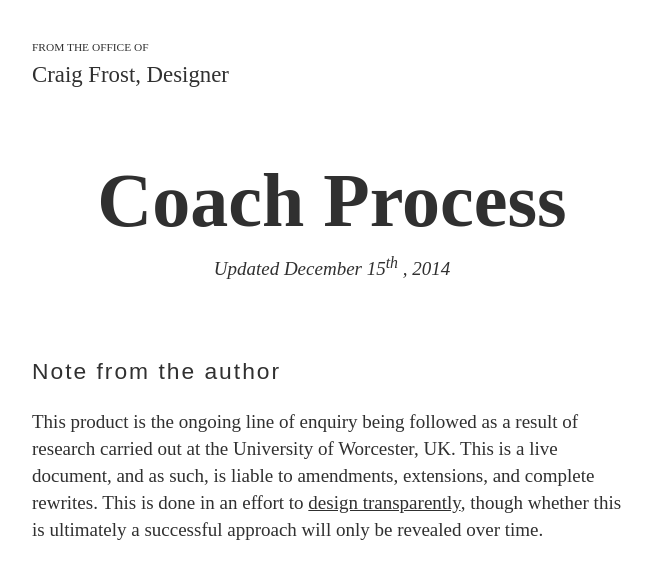
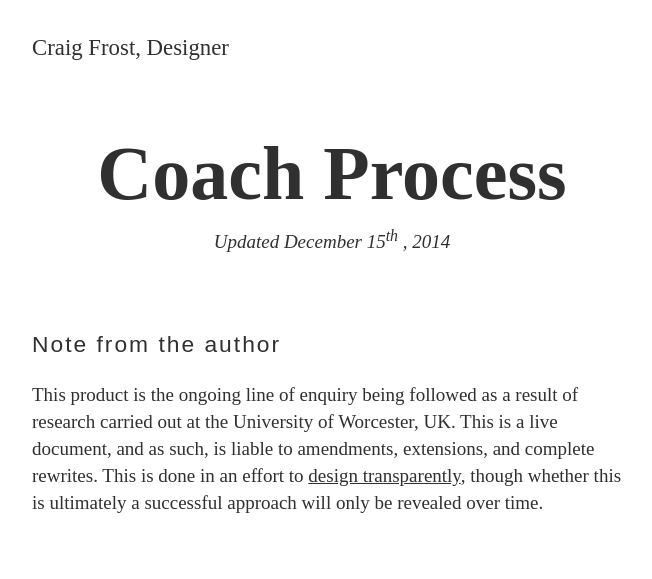
Before and after one commit to craigthomasfrost/cfdesigner.github.io, a Jekyll site: the page built from coach/index.md, in a window 1280 px wide. Shown: the top 579 px of the page, without its empty margins (308-960 px from the left). Built offline with Jekyll 4.4.1, drawn with Linux system fonts in a browser that asks for light colours; nearby versions of some CDN libraries; Markdown is read by kramdown in place of the engine named in the settings.

Commit message:
Update head.html

```diff
--- a/_includes/head.html
+++ b/_includes/head.html
@@ -19,5 +19,4 @@
     </script>
 </head>
 <body>
-    <p class="desk-of">from the office of</p>
     <h1 class="logo-type"><a href="/">Craig Frost, Designer</a></h1>
```
